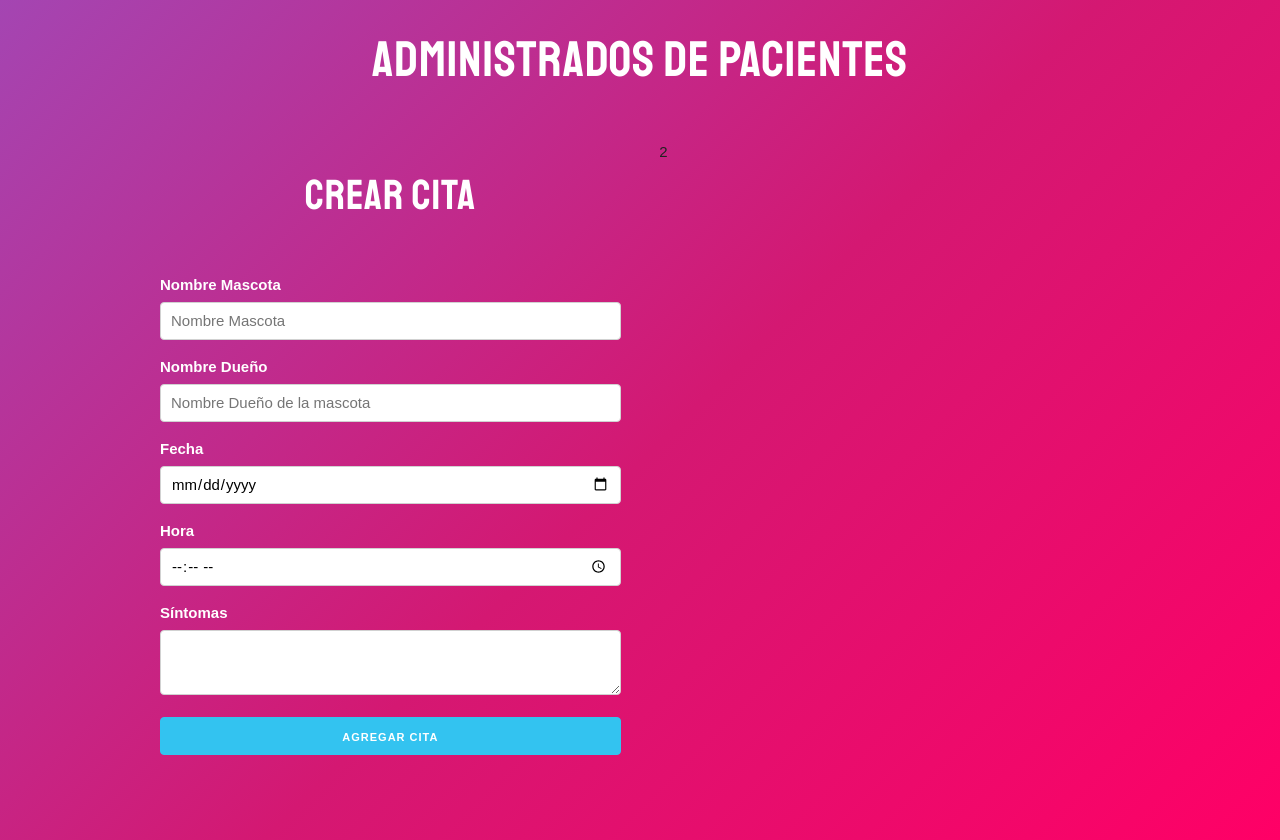
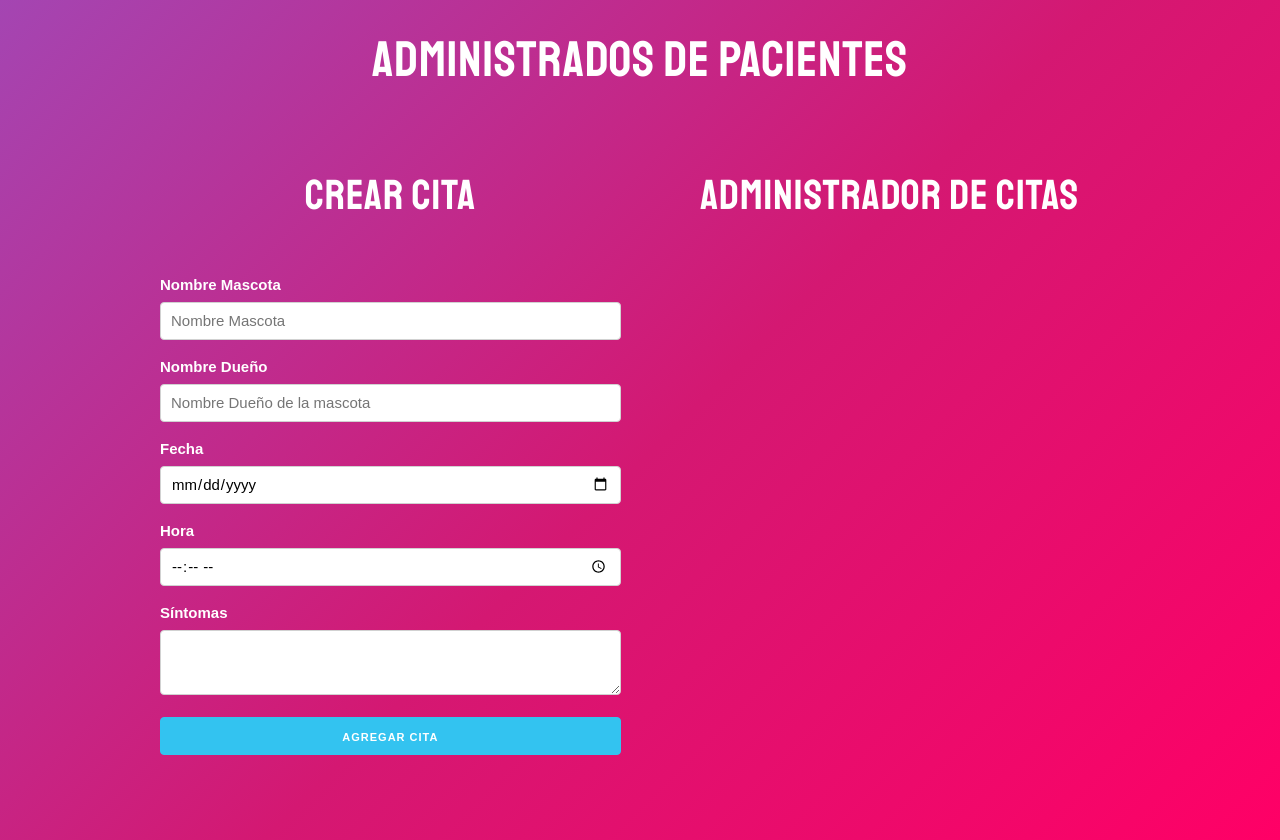
Before and after one commit to jeanv046/ReactClass, a React (Create React App) app in the folder citas/: page / in a window 1280 px wide. Built offline with nearby package versions, Linux system fonts and the light colour scheme.

Commit message:
Mostrando las citas

```diff
--- a/citas/src/App.js
+++ b/citas/src/App.js
@@ -1,5 +1,6 @@
 import React, { Fragment, useState} from "react";
 import Formulario from "./components/Formulario";
+import Cita from "./components/Cita";
 
 function App() {
 
@@ -23,7 +24,14 @@
             />
           </div>
           <div className="one-half column">
-            2
+            <h2>Administrador de citas</h2>
+            {citas.map(cita => (
+              <Cita
+                key={cita.id}
+                cita={cita}
+              />
+            ))}
+
           </div>
         </div>
       </div>
--- /dev/null
+++ b/citas/src/components/Cita.js
@@ -0,0 +1,16 @@
+import React from 'react'
+
+const Cita = ({cita}) => (
+
+    <div className="cita">
+        <p>Mascota: <span>{cita.mascota}</span></p>
+        <p>Propietario: <span>{cita.propietario}</span></p>
+        <p>Fecha: <span>{cita.fecha}</span></p>
+        <p>Hora: <span>{cita.hora}</span></p>
+        <p>Sintomas: <span>{cita.sintomas}</span></p>
+    </div>
+
+)
+
+
+export default Cita;
```
Also changed, not shown: citas/src/components/Formulario.js (line endings or trailing spaces).
